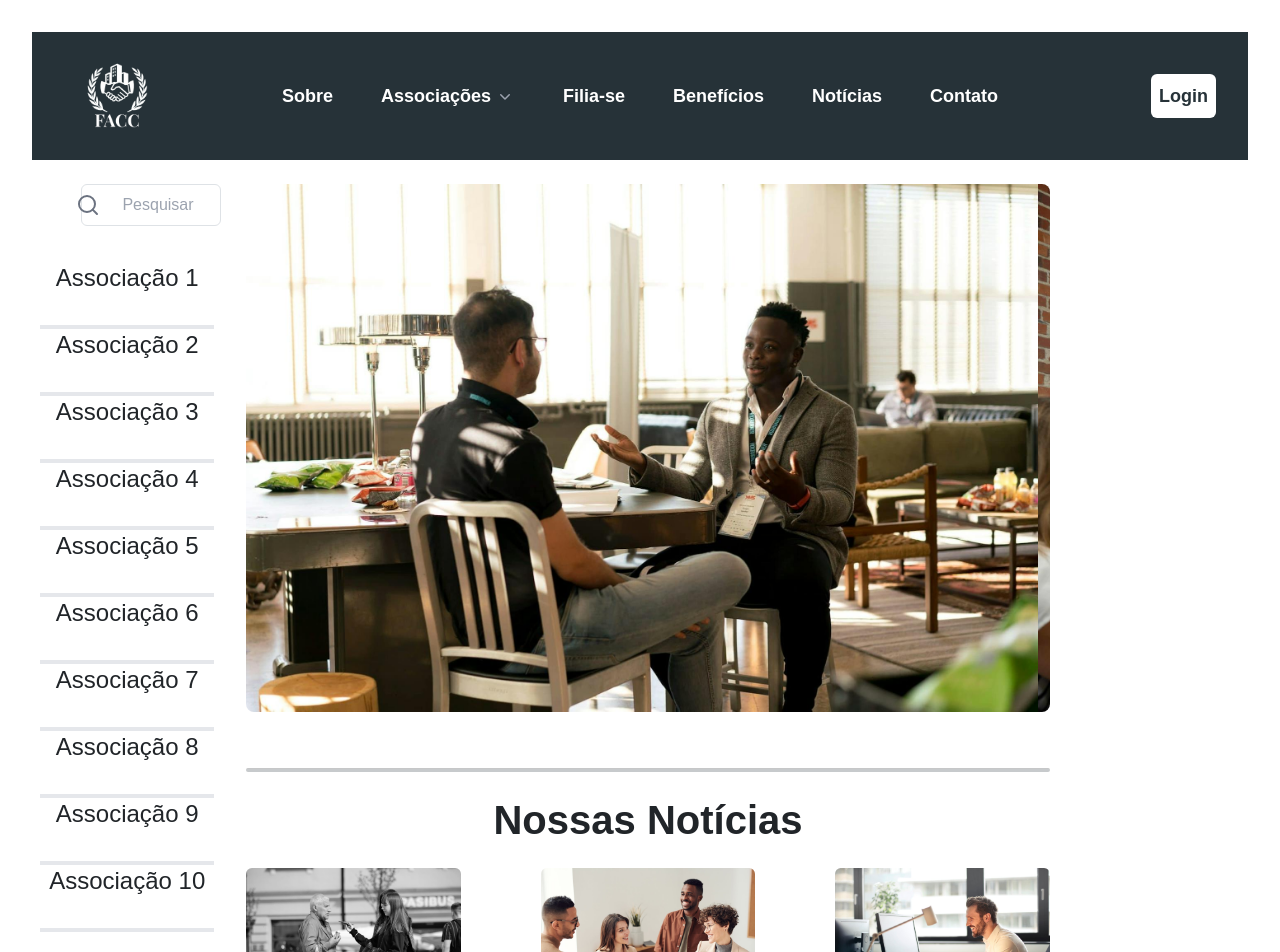
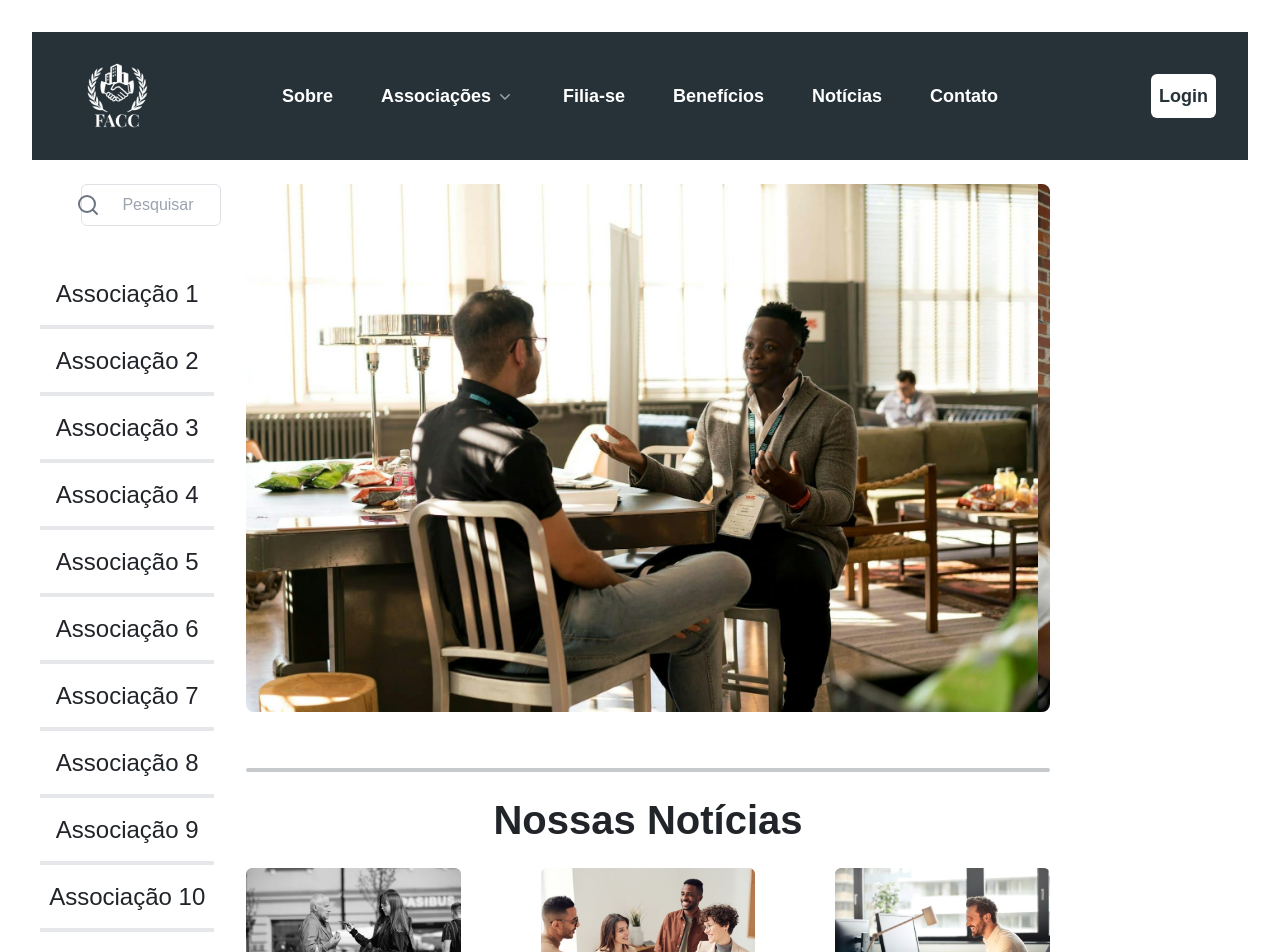
Before and after one commit to Brafios/ProjetoGT10_FrontEnd, a React (Vite) app in the folder frontEnd_GT/: page / in a window 1280 px wide. Shown: the top 952 px of the page. Built offline with nearby package versions, Linux system fonts and the light colour scheme; a web font is replaced by a local one.

Commit message:
associados

```diff
--- a/frontEnd_GT/src/pages/home.jsx
+++ b/frontEnd_GT/src/pages/home.jsx
@@ -21,16 +21,16 @@ export default function Home() {
                     <input type="text" placeholder="Pesquisar" className="w-[80%] pl-10 pr-4 py-2 rounded-md border border-gray-300 focus:outline-none focus:ring-2 focus:ring-gray-400"/>
                 </div>
                 <div className="w-full flex flex-col text-center">
-                    <div className="socios text-2xl h-[67px] border-b-4 border-color: #1b1c1c">Associação 1</div>
-                    <div className="socios text-2xl h-[67px] border-b-4 border-color: #C9CCCD">Associação 2</div>
-                    <div className="socios text-2xl h-[67px] border-b-4 border-color: #C9CCCD">Associação 3</div>
-                    <div className="socios text-2xl h-[67px] border-b-4 border-color: #C9CCCD">Associação 4</div>
-                    <div className="socios text-2xl h-[67px] border-b-4 border-color: #C9CCCD">Associação 5</div>
-                    <div className="socios text-2xl h-[67px] border-b-4 border-color: #C9CCCD">Associação 6</div>
-                    <div className="socios text-2xl h-[67px] border-b-4 border-color: #C9CCCD">Associação 7</div>
-                    <div className="socios text-2xl h-[67px] border-b-4 border-color: #C9CCCD">Associação 8</div>
-                    <div className="socios text-2xl h-[67px] border-b-4 border-color: #C9CCCD">Associação 9</div>
-                    <div className="socios text-2xl h-[67px] border-b-4 border-color: #C9CCCD">Associação 10</div>
+                    <div className="socios flex justify-center items-center text-2xl h-[67px] border-b-4 border-color: #C9CCCD">Associação 1</div>
+                    <div className="socios flex justify-center items-center text-2xl h-[67px] border-b-4 border-color: #C9CCCD">Associação 2</div>
+                    <div className="socios flex justify-center items-center text-2xl h-[67px] border-b-4 border-color: #C9CCCD">Associação 3</div>
+                    <div className="socios flex justify-center items-center text-2xl h-[67px] border-b-4 border-color: #C9CCCD">Associação 4</div>
+                    <div className="socios flex justify-center items-center text-2xl h-[67px] border-b-4 border-color: #C9CCCD">Associação 5</div>
+                    <div className="socios flex justify-center items-center text-2xl h-[67px] border-b-4 border-color: #C9CCCD">Associação 6</div>
+                    <div className="socios flex justify-center items-center text-2xl h-[67px] border-b-4 border-color: #C9CCCD">Associação 7</div>
+                    <div className="socios flex justify-center items-center text-2xl h-[67px] border-b-4 border-color: #C9CCCD">Associação 8</div>
+                    <div className="socios flex justify-center items-center text-2xl h-[67px] border-b-4 border-color: #C9CCCD">Associação 9</div>
+                    <div className="socios flex justify-center items-center text-2xl h-[67px] border-b-4 border-color: #C9CCCD">Associação 10</div>
                 </div>
             </div>
             <div className=" w-[70%]">
```
